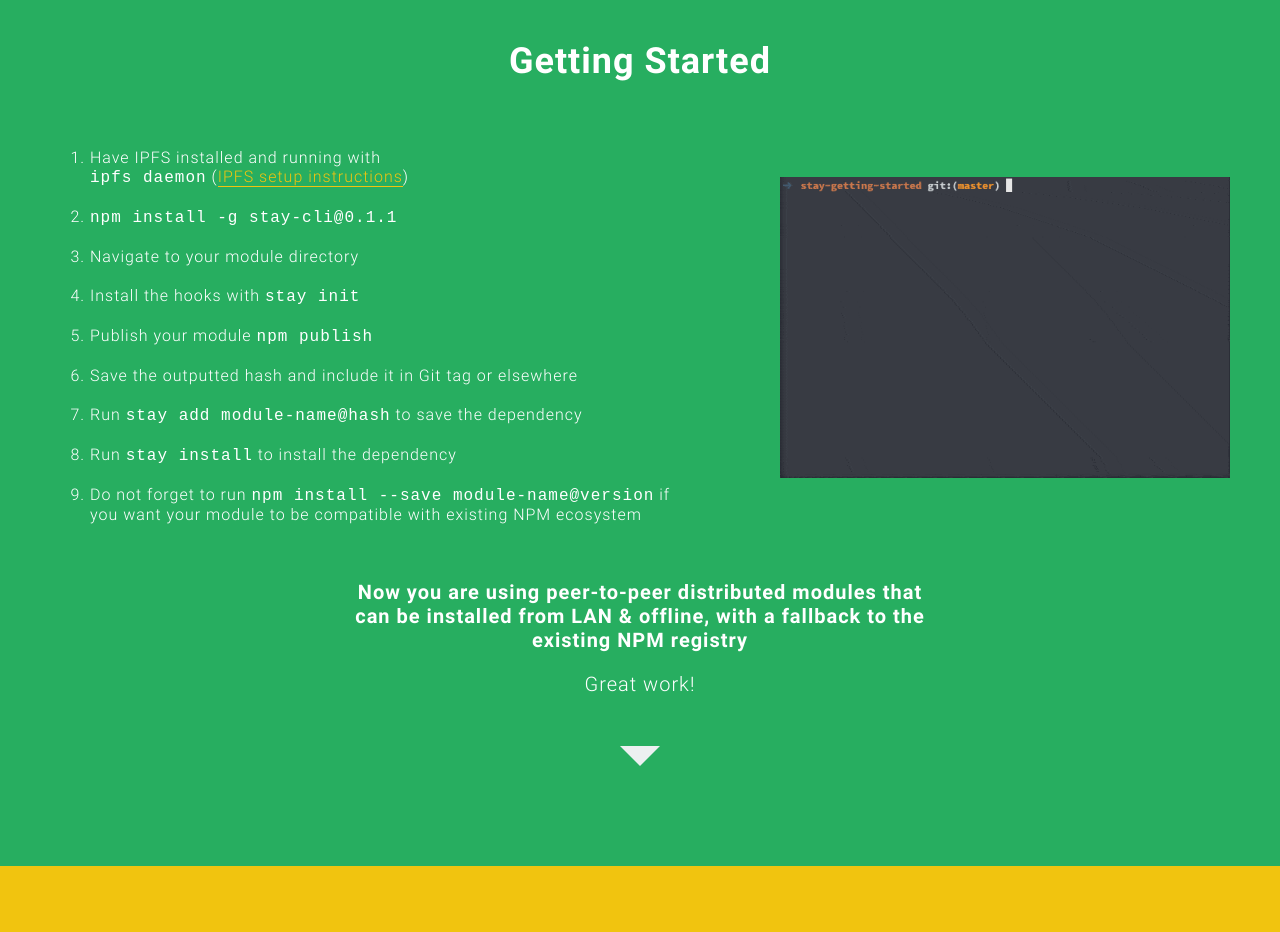
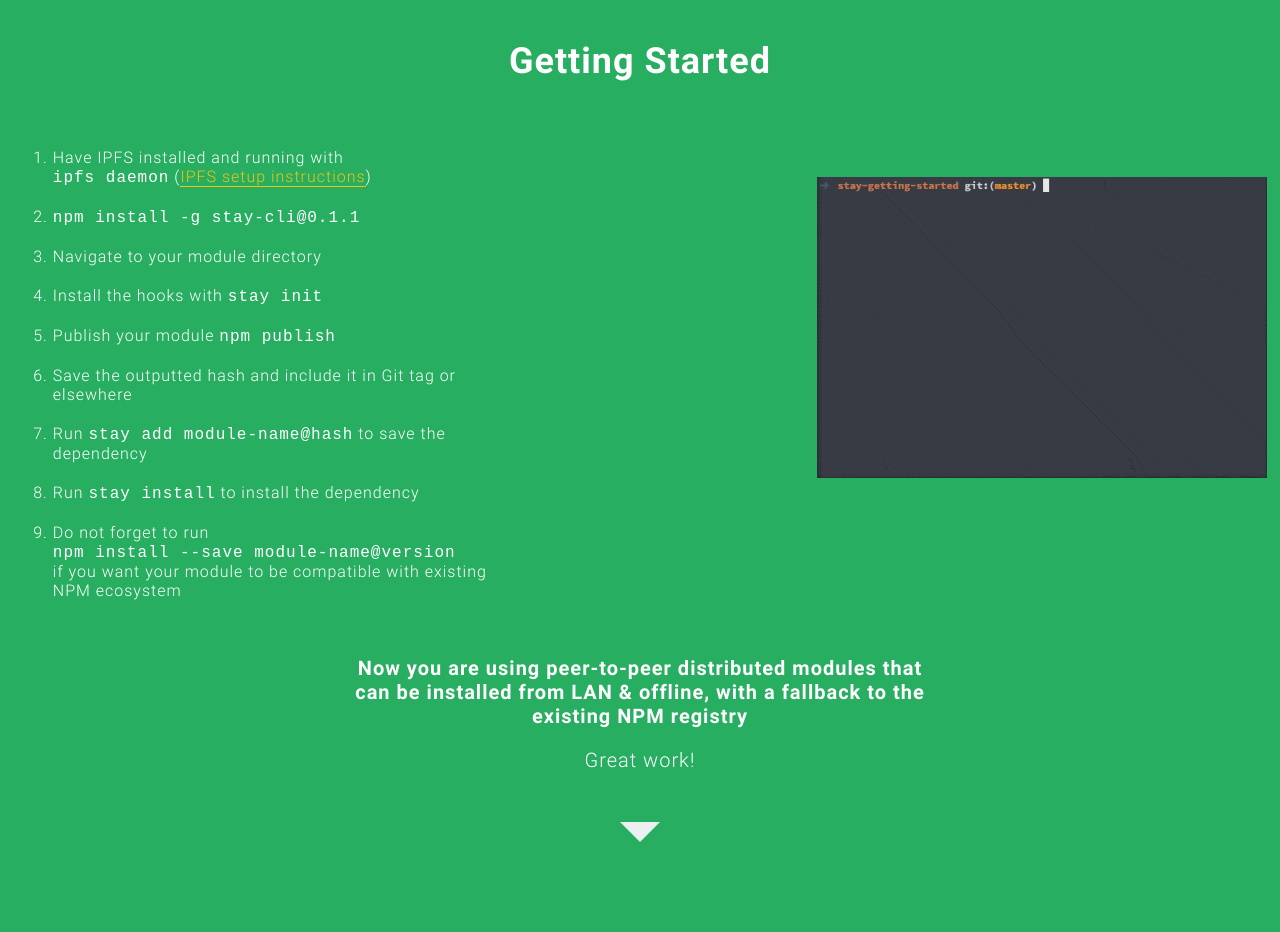
Before and after one commit to EverythingStays/stay-website, a plain HTML site: page index.html in a window 1280 px wide. Shown: the part 1640-2572 px from the top of the page. Drawn offline with Linux system fonts and the light colour scheme.

Commit message:
make Getting Started better for mobile, closes #1

```diff
--- a/index.html
+++ b/index.html
@@ -31,6 +31,9 @@
   </div>
   <div class="section getting-started" id="getting-started">
     <h1>Getting Started</h1>
+    <div class="demonstration">
+      <img alt="Walkthrough of the steps on getting started" src="demonstration.gif" id="demonstration-gif"/>
+    </div>
     <div class="instructions">
       <ol>
         <li>Have IPFS installed and running with<br/><code>ipfs daemon</code> (<a href="https://ipfs.io/docs/install" target="_blank">IPFS setup instructions</a>)</li>
@@ -41,11 +44,8 @@
         <li>Save the outputted hash and include it in Git tag or elsewhere</li>
         <li>Run <code>stay add module-name@hash</code> to save the dependency</li>
         <li>Run <code>stay install</code> to install the dependency</li>
-        <li>Do not forget to run <code>npm install --save module-name@version</code> if you want your module to be compatible with existing NPM ecosystem</li>
+        <li>Do not forget to run<br/><code>npm install --save module-name@version</code><br/>if you want your module to be compatible with existing NPM ecosystem</li>
       </ol>
-    </div>
-    <div class="demonstration">
-      <img alt="Walkthrough of the steps on getting started" src="demonstration.gif" id="demonstration-gif"/>
     </div>
     <div class="clear"></div>
     <p class="strong">Now you are using peer-to-peer distributed modules that<br/>can be installed from LAN &amp; offline, with a fallback to the<br/>existing NPM registry</p>
--- a/style.css
+++ b/style.css
@@ -96,18 +96,27 @@
 }
 
 .section.getting-started .instructions {
-  position: relative;
-  float: left;
-  width: 50%;
-  padding-left: 50px;
+  width: 100%;
 }
 
+@media (min-width: 800px) {
+  .section.getting-started .instructions {
+    position: relative;
+    float: left;
+    max-width: 40%;
+    padding-left: 1%;
+  }
+  .section.getting-started .demonstration {
+    position: relative;
+    padding-right: 1%;
+    float: right;
+    max-width: 450px;
+  }
+}
+
+
 .section.getting-started .demonstration {
-  position: relative;
-  padding-right: 50px;
-  float: right;
-  width: 50%;
-  max-width: 450px;
+  width: 100%;
 }
 
 .section.getting-started .demonstration img {
```
